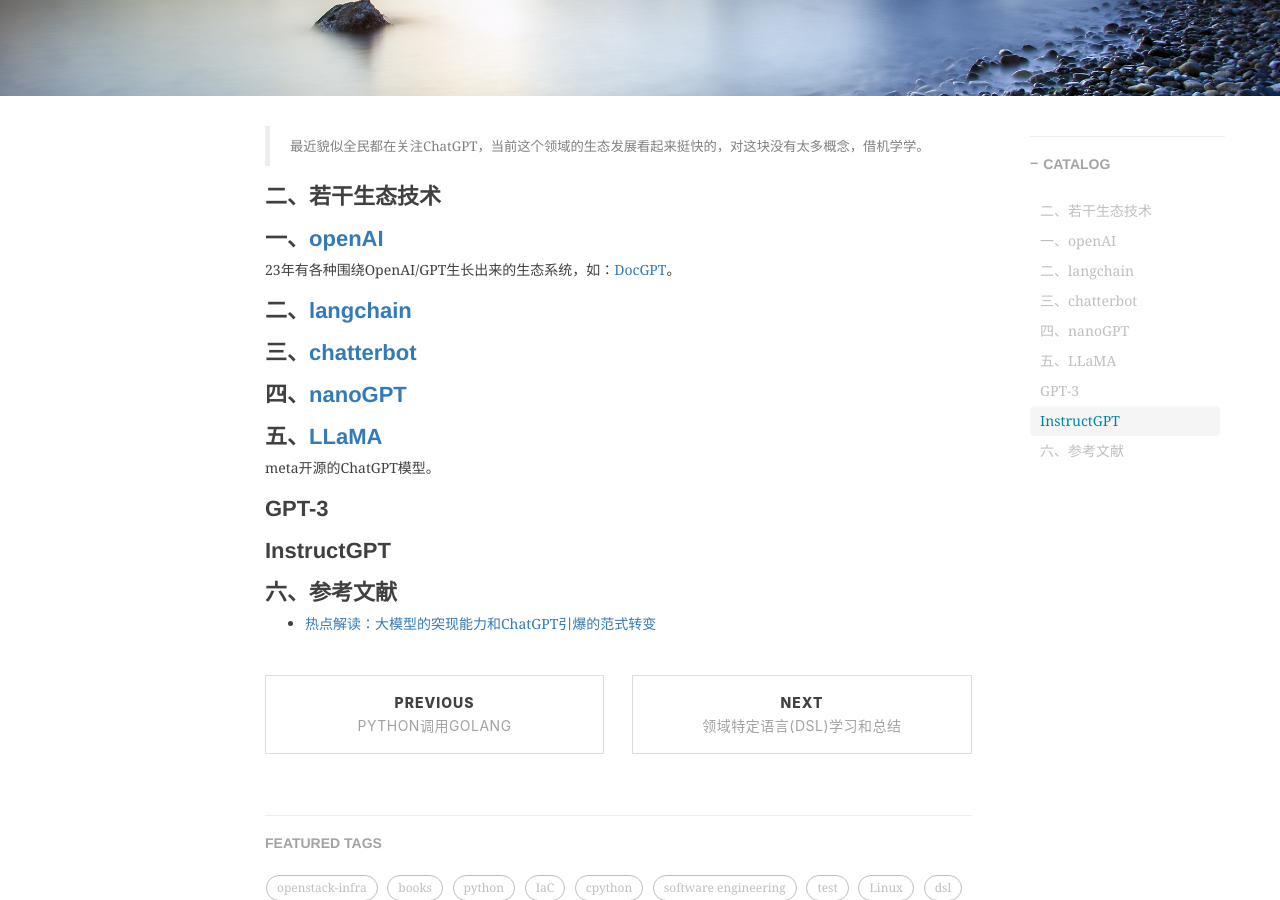
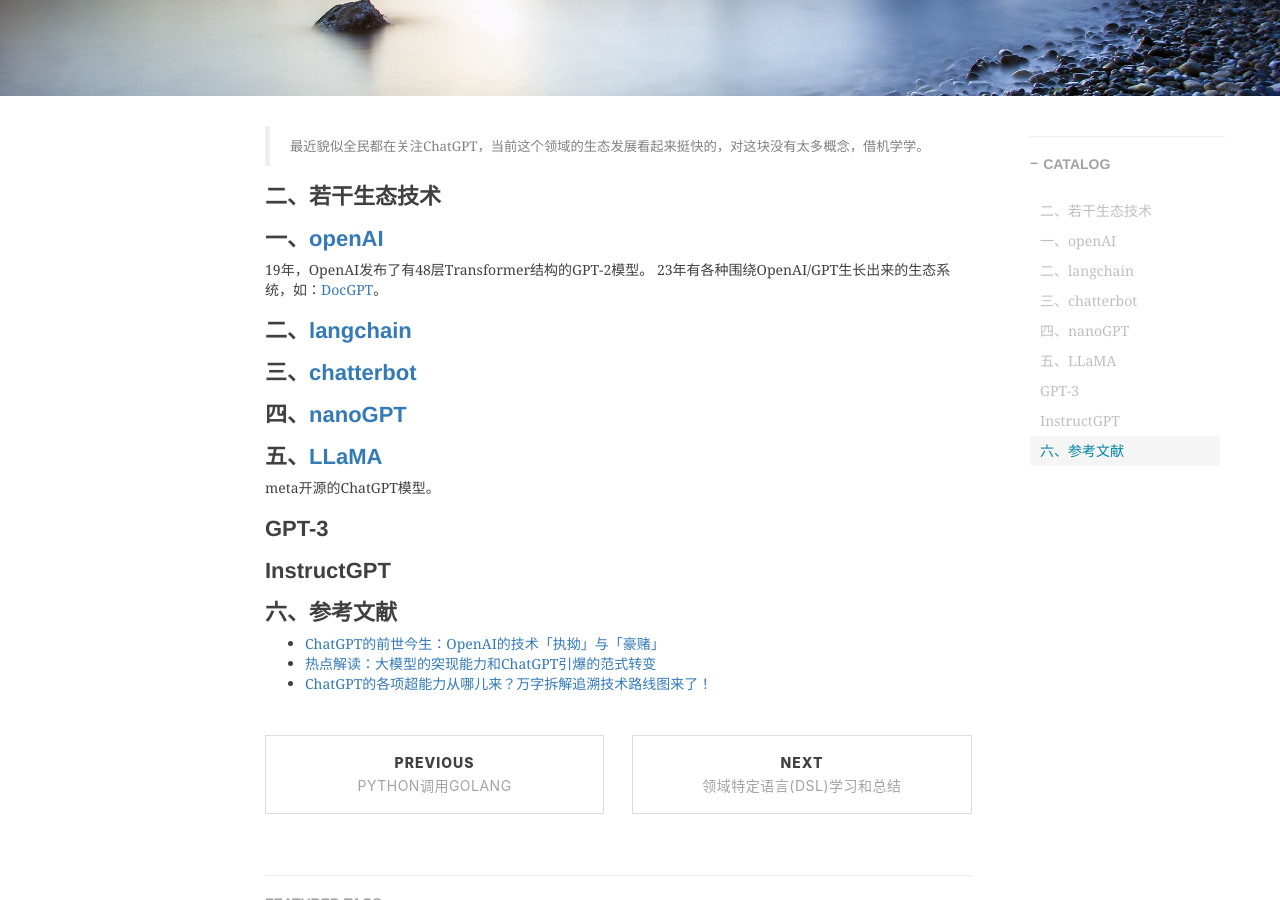
Before and after one commit to shihai1991/shihai1991.github.io, a Jekyll site: the page built from _posts/2023-02-16-openai生态调研.md, in a window 1280 px wide and 900 px high, scrolled down 359 px. Built offline with Jekyll 4.4.1, drawn with Linux system fonts in a browser that asks for light colours; nearby versions of some CDN libraries; comment, search, counter and statistics services are not loaded.

Commit message:
Update 2023-02-16-openai生态调研.md

```diff
--- a/_posts/2023-02-16-openai生态调研.md
+++ b/_posts/2023-02-16-openai生态调研.md
@@ -13,6 +13,7 @@
 
 # 二、若干生态技术
 # 一、[openAI](https://github.com/openai)
+19年，OpenAI发布了有48层Transformer结构的GPT-2模型。
 23年有各种围绕OpenAI/GPT生长出来的生态系统，如：[DocGPT](https://github.com/arc53/DocsGPT)。
 
 # 二、[langchain](https://langchain.readthedocs.io/en/latest/)
@@ -29,4 +30,6 @@
 # InstructGPT
 
 # 六、参考文献
+- [ChatGPT的前世今生：OpenAI的技术「执拗」与「豪赌」](https://www.8btc.com/article/6805740)
 - [热点解读：大模型的突现能力和ChatGPT引爆的范式转变](https://mp.weixin.qq.com/s?__biz=MzA3MzI4MjgzMw==&mid=2650864784&idx=3&sn=fb8ad092ad32623af7ea822652cd14cc&chksm=84e538eeb392b1f8ff40fa10dc2c84b56904fed261ff15f97f36a1023f887807af62ea39bde7&scene=21#wechat_redirect)
+- [ChatGPT的各项超能力从哪儿来？万字拆解追溯技术路线图来了！](https://mp.weixin.qq.com/s?__biz=MzA3MzI4MjgzMw==&mid=2650864144&idx=4&sn=1270624988d70f44d4059af7ac4ae4e0&chksm=84e53e6eb392b7785418e8257952284cfe6dd801d84404958fb917c461da792039626e172c31&scene=21#wechat_redirect)
```
